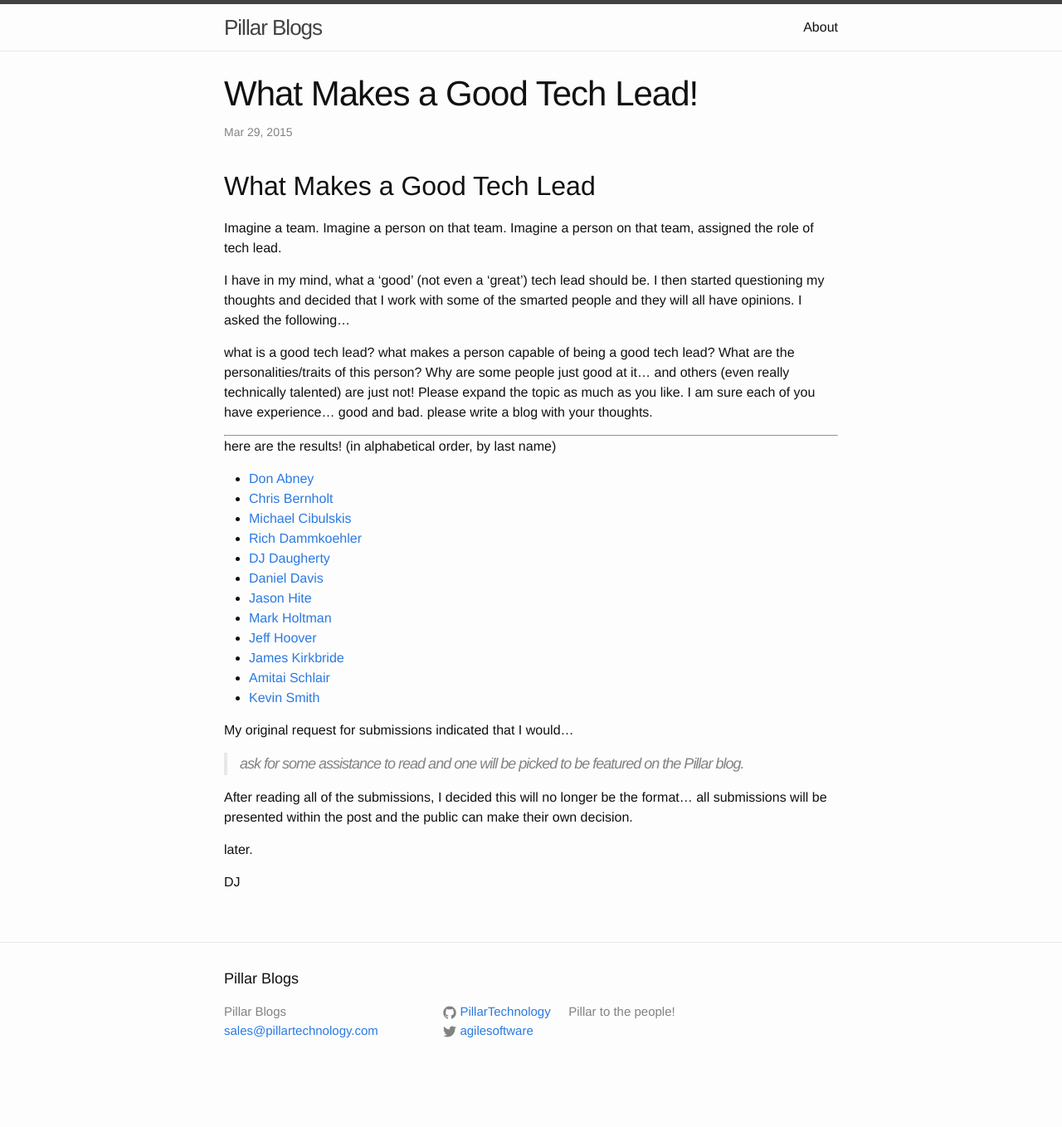
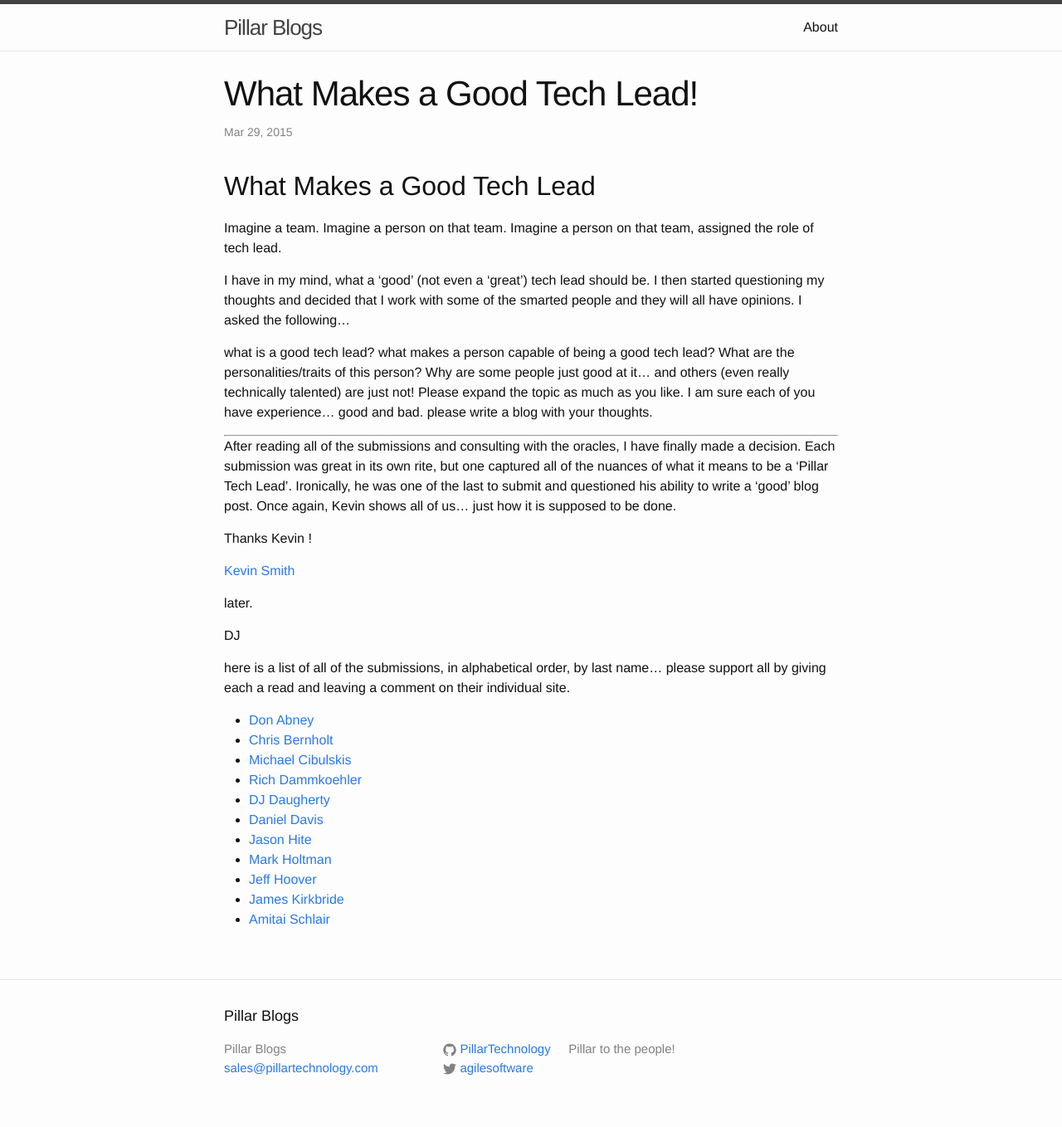
Before and after one commit to mholtman/pillartechnology.github.io, a Jekyll site: the page built from _posts/2015-03-20-what_makes_a_good_tech_lead.markdown, in a window 1280 px wide. Shown: the whole page at 83% size. Built offline with Jekyll 4.4.1, drawn with Linux system fonts in a browser that asks for light colours; before the commit the page ends 1313 px from its top, so only the background shows below that.

Commit message:
updated the post to reveal the accepted post

```diff
--- a/_posts/2015-03-20-what_makes_a_good_tech_lead.markdown
+++ b/_posts/2015-03-20-what_makes_a_good_tech_lead.markdown
@@ -21,7 +21,23 @@ have experience... good and bad.  please write a blog with your thoughts.
 
 ---
 
-here are the results! (in alphabetical order, by last name)
+After reading all of the submissions and consulting with the oracles, I have finally made a decision.  Each submission was great
+in its own rite, but one captured all of the nuances of what it means to be a 'Pillar Tech Lead'.  Ironically, he was
+one of the last to submit and questioned his ability to write a 'good' blog post.  Once again, Kevin shows all of us... just how it
+is supposed to be done.
+
+Thanks Kevin !
+
+[Kevin Smith](https://medium.com/@krsmes/the-tech-lead-18b9aab4a0ed)
+
+later.
+
+DJ
+
+
+
+here is a list of all of the submissions, in alphabetical order, by last name... please support all by giving each a read and leaving a
+comment on their individual site.
 
 - [Don Abney](http://donabney.blogspot.com/2015/03/tech-lead-i-do-not-think-it-means-what.html)
 - [Chris Bernholt](https://chrisbernholt.wordpress.com/2015/03/27/how-to-spot-a-good-tech-lead/)
@@ -34,17 +50,3 @@ here are the results! (in alphabetical order, by last name)
 - [Jeff Hoover](http://blog.jhoover.com/2015/03/what-do-you-expect-from-tech-lead.html)
 - [James Kirkbride](http://jameskbride.blogspot.com/2015/03/what-is-good-tech-lead.html)
 - [Amitai Schlair](http://www.schmonz.com/2015/03/13/when-is-being-technical-lead-a-good-decision/)
-- [Kevin Smith](https://medium.com/@krsmes/the-tech-lead-18b9aab4a0ed)
-
-My original request for submissions indicated that I would...
-
->ask for some assistance to read and one will be picked to be featured on
-the Pillar blog.
-
-After reading all of the submissions, I decided this will no longer be the format... all
-submissions will be presented within the post and the public can make their own
-decision.
-
-later.
-
-DJ
```
